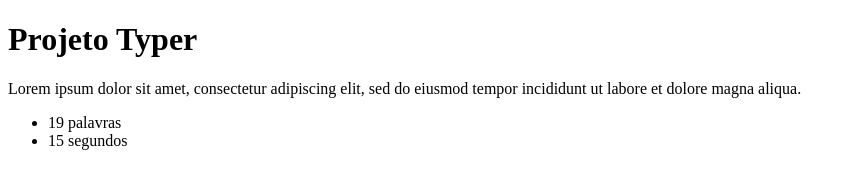
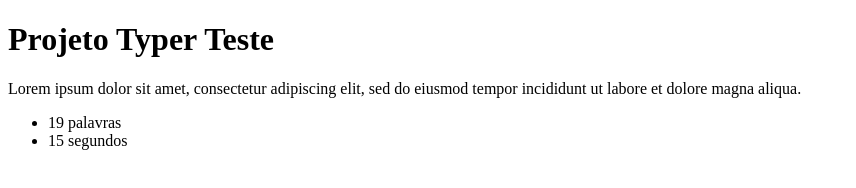
Before and after one commit to ramonS2999/3-Avalicao, a plain HTML site: page projeto-typer/public/principal.html in a window 1280 px wide. Shown: the whole page, without its empty margins (0-856 px from the left). Drawn offline with nearby package versions, Linux system fonts and the light colour scheme.

Commit message:
alterando o titulo

```diff
--- a/projeto-typer/public/principal.html
+++ b/projeto-typer/public/principal.html
@@ -9,7 +9,7 @@
 <body>
     <script src="js/jquery.js"></script>
     <script src="js/main.js"></script>
-    <h1>Projeto Typer</h1>
+    <h1>Projeto Typer Teste</h1>
     <p class="frase">Lorem ipsum dolor sit amet, consectetur
     adipiscing elit, sed do eiusmod tempor incididunt ut labore et dolore
     magna aliqua.</p>
```
